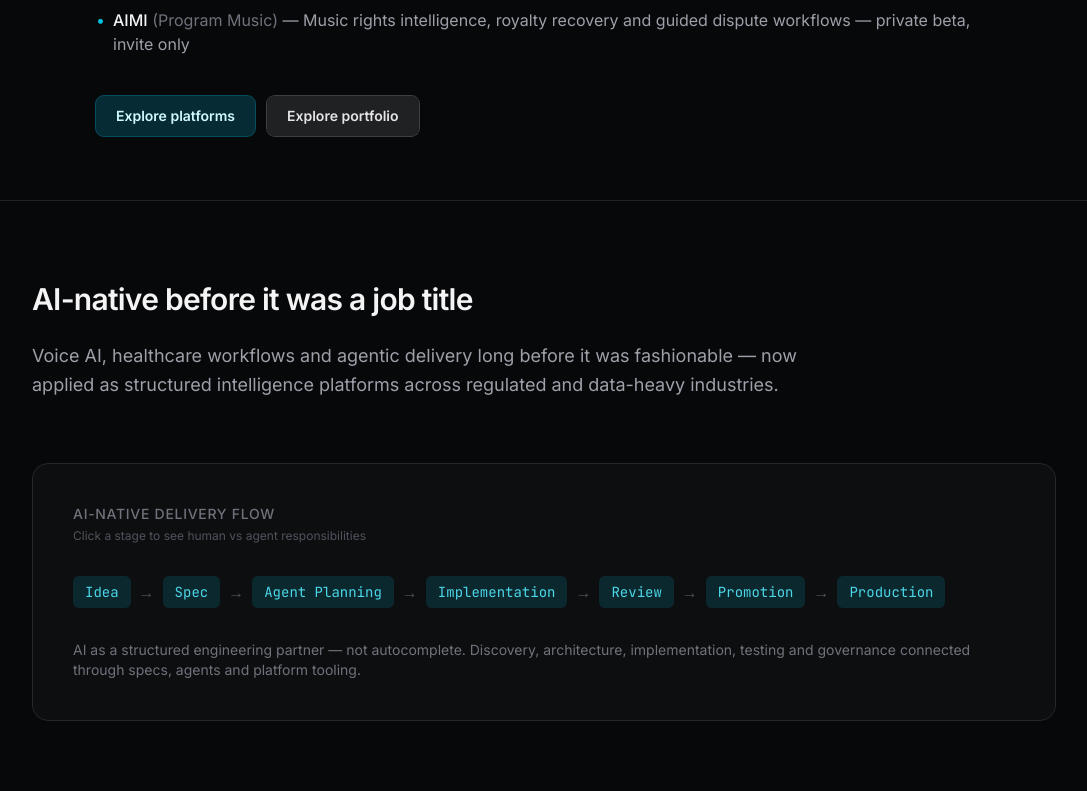
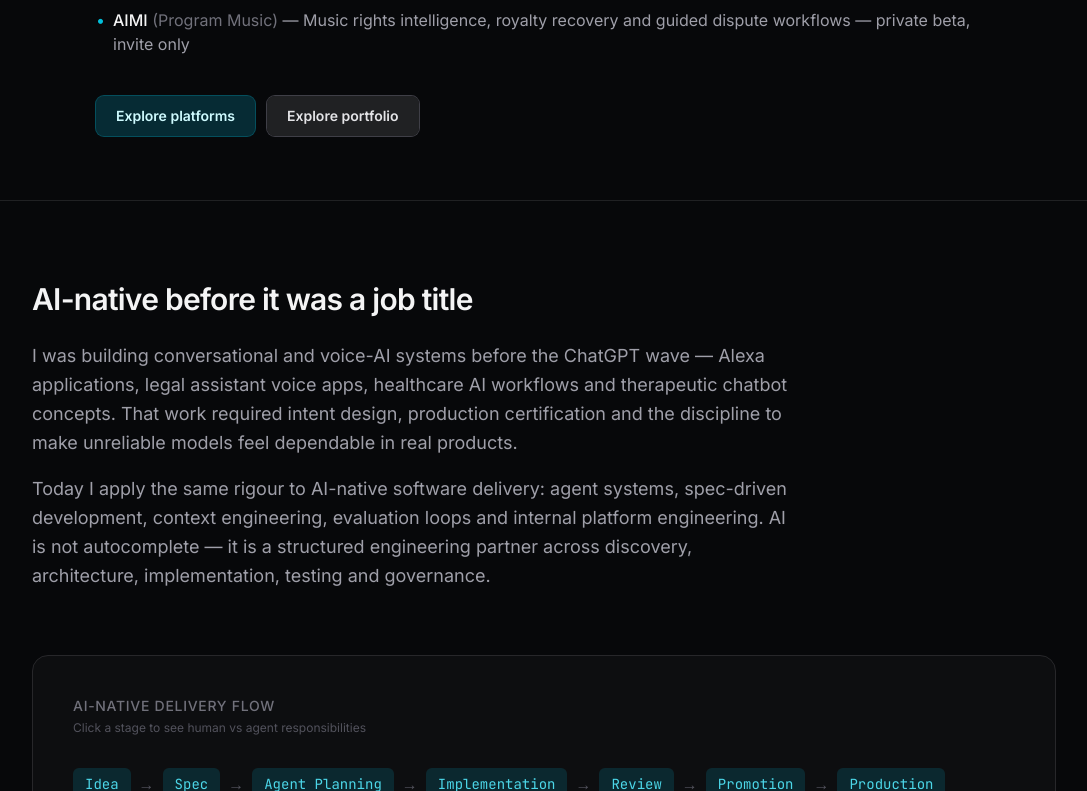
Before and after one commit to Programproductions/pete-whelan, a React (Vite) app: page / in a window 1280 px wide. Shown: the part 483-1274 px from the top of the page, without its empty margins (96-1183 px from the left). Built offline with nearby package versions, Linux system fonts and the light colour scheme; what @react-pdf/renderer would draw is missing.

Commit message:
Restore expanded AI-native narrative (two paragraphs) on home page
Co-authored-by: Program Productions <Programproductions@users.noreply.github.com>

```diff
--- a/src/components/AiNativeSection.tsx
+++ b/src/components/AiNativeSection.tsx
@@ -18,9 +18,16 @@ export function AiNativeSection() {
         >
           {aiNativeStatement.heading}
         </motion.h2>
-        <p className="mt-6 max-w-3xl text-base leading-relaxed text-zinc-400 md:text-lg">
-          {aiNativeStatement.paragraphs[0]}
-        </p>
+        <div className="mt-6 max-w-3xl space-y-4">
+          {aiNativeStatement.paragraphs.map((paragraph) => (
+            <p
+              key={paragraph.slice(0, 48)}
+              className="text-base leading-relaxed text-zinc-400 md:text-lg"
+            >
+              {paragraph}
+            </p>
+          ))}
+        </div>
 
         <div className="mt-16 rounded-2xl border border-zinc-800 bg-zinc-900/40 p-8 md:p-10">
           <h3 className="text-sm font-medium uppercase tracking-wider text-zinc-500">
--- a/src/data/cvContent.ts
+++ b/src/data/cvContent.ts
@@ -56,7 +56,8 @@ export const hero = {
 export const aiNativeStatement = {
   heading: 'AI-native before it was a job title',
   paragraphs: [
-    'Voice AI, healthcare workflows and agentic delivery long before it was fashionable — now applied as structured intelligence platforms across regulated and data-heavy industries.',
+    'I was building conversational and voice-AI systems before the ChatGPT wave — Alexa applications, legal assistant voice apps, healthcare AI workflows and therapeutic chatbot concepts. That work required intent design, production certification and the discipline to make unreliable models feel dependable in real products.',
+    'Today I apply the same rigour to AI-native software delivery: agent systems, spec-driven development, context engineering, evaluation loops and internal platform engineering. AI is not autocomplete — it is a structured engineering partner across discovery, architecture, implementation, testing and governance.',
   ],
 }
 
```
